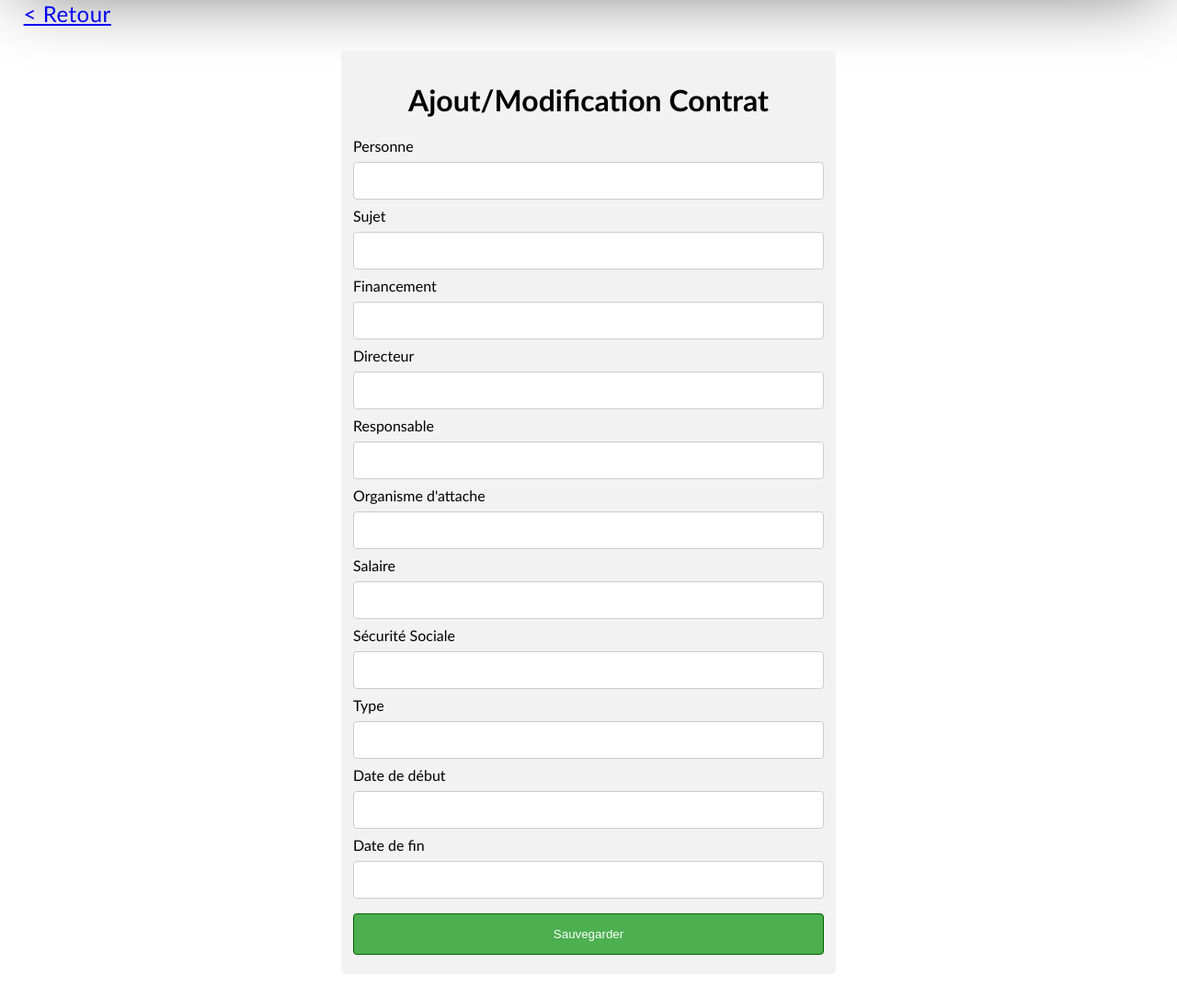
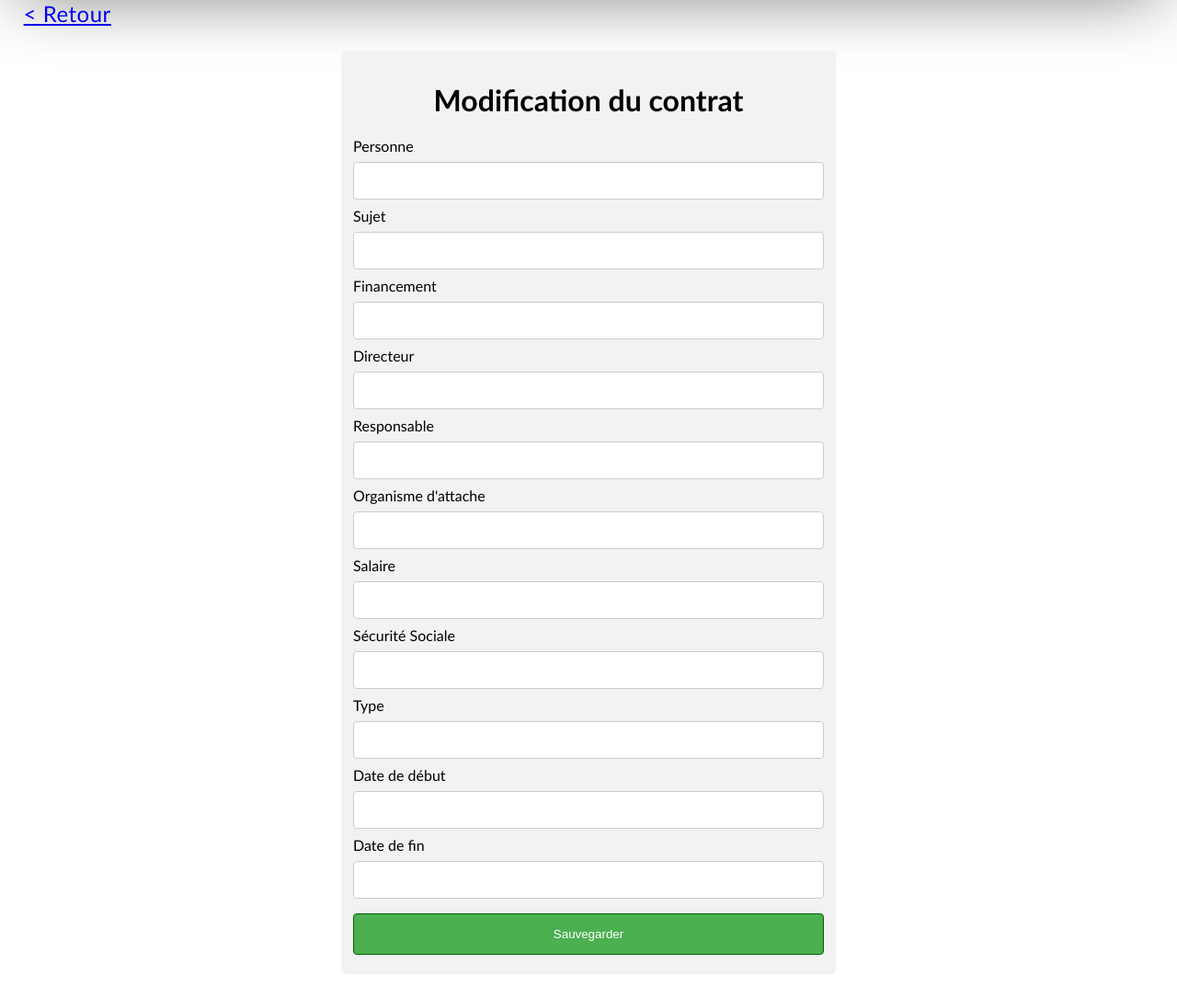
Before and after one commit to WesleyPin/ProjetLaboHubert, a Symfony app: template annuaire/templates/front/form_contrat.html.twig in a window 1280 px wide. Shown: the part 75-1160 px from the top of the page at 92% size. Before the commit the page ends 1134 px from the top, so only its background shows below. Run offline with Twig, Linux system fonts and the light colour scheme; the template is opened without the code that fills it, so the values that code supplies are empty; form fields are guessed from the names that the template uses; some libraries are stand-ins or nearby versions.

Commit message:
Changement des textes en fonction de la situation ajout/modif contrat

```diff
--- a/annuaire/src/Controller/FrontController.php
+++ b/annuaire/src/Controller/FrontController.php
@@ -187,7 +187,7 @@ class FrontController extends AbstractController
             }
         }
 
-        return $this->render('front/form_contrat.html.twig', ['form_contrat' => $form_contrat->createView(), 'user' => $user]);
+        return $this->render('front/form_contrat.html.twig', ['form_contrat' => $form_contrat->createView(), 'user' => $user, 'id_contrat' => $id_contrat]);
     }
 
     /**
--- a/annuaire/templates/front/form_contrat.html.twig
+++ b/annuaire/templates/front/form_contrat.html.twig
@@ -10,7 +10,13 @@
 
     <div class="form-modify">
         {{ form_start(form_contrat) }}
-        <h1>Ajout/Modification Contrat</h1>
+
+        {% if id_contrat != -1 %}
+            <h1>Modification du contrat</h1>
+        {% else %}
+            <h1>Ajout d'un contrat</h1>
+        {% endif %}
+
         <h2>{{ user.firstname }} {{ user.lastname }}</h2>
         <div class="input-text">
             {{ form_row(form_contrat.personne) }}
@@ -46,10 +52,18 @@
             {{ form_row(form_contrat.enddate, {'label': 'Date de fin'}) }}
         </div>
         <div>
-            <input type="submit" name="save" value="Sauvegarder"/>
+            {% if id_contrat != -1 %}
+                <input type="submit" name="save" value="Sauvegarder"/>
+            {% else %}
+                <input type="submit" name="save" value="Ajouter"/>
+            {% endif %}
+
         </div>
         {{ form_end(form_contrat) }}
     </div>
+
+    dump({{ user.id }});
+    dump({{ id_contrat }});
 
     <script>
         $(document).ready(function() {
```
